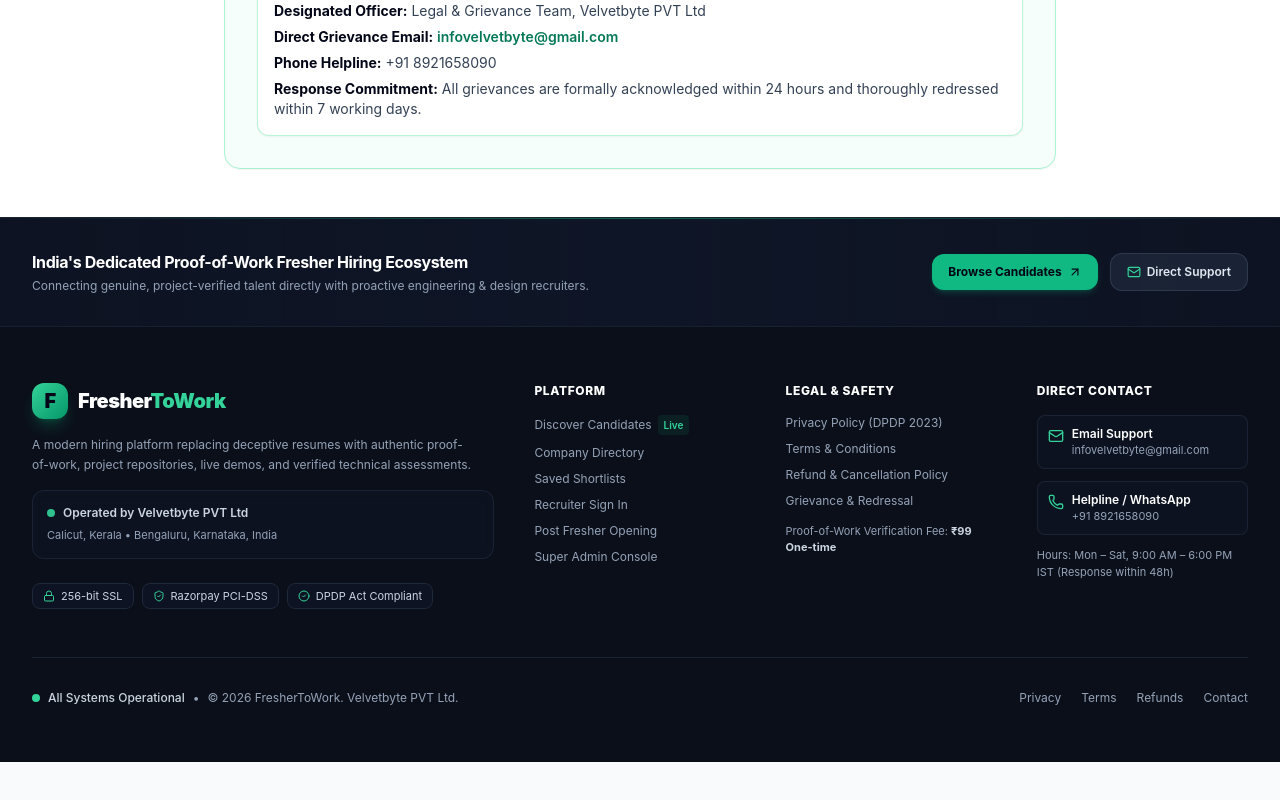
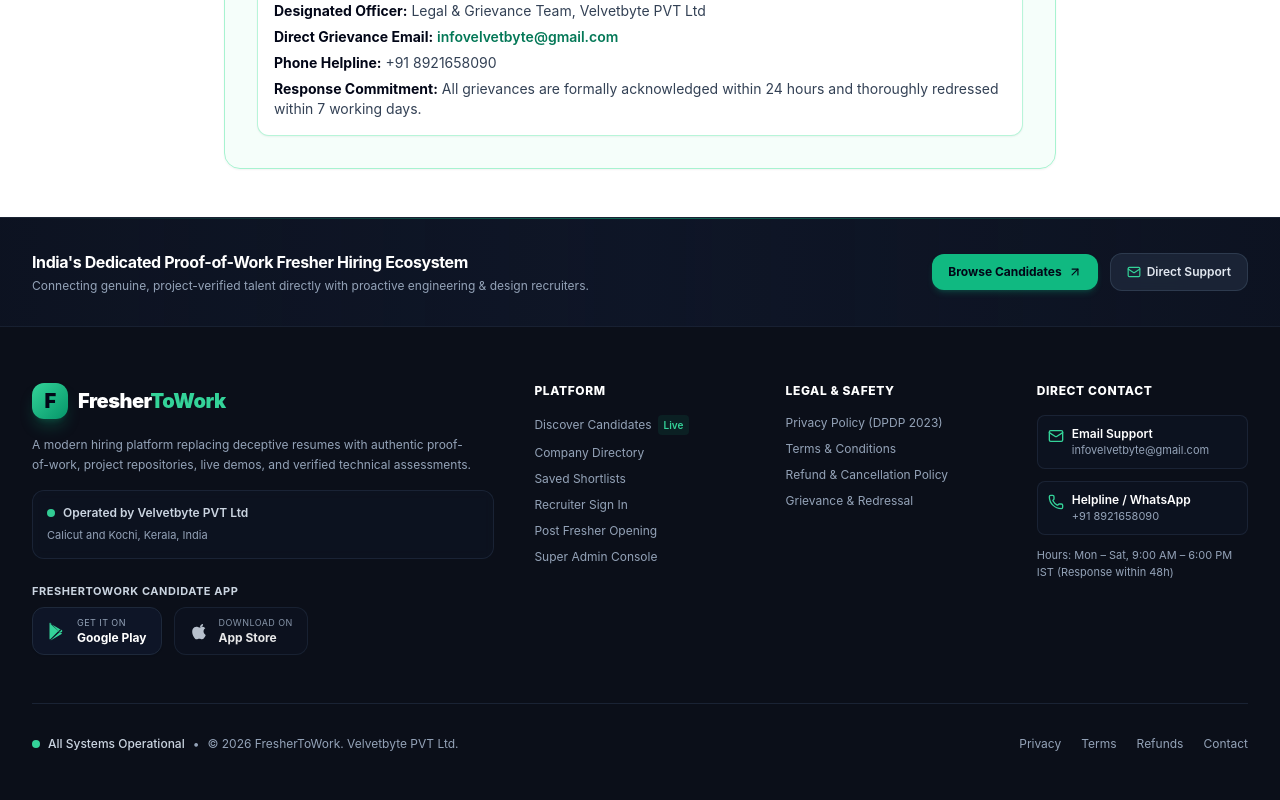
Before and after one commit to Ajuworks96/fresher2work, a Next.js app in the folder apps/recruiter-web/: page /contact in a window 1280 px wide. Shown: the part 1134-1934 px from the top of the page. Before the commit the page ends 1896 px from the top, so only its background shows below. Built offline with nearby package versions, Linux system fonts and the light colour scheme.

Commit message:
feat(footer): update location to Calicut & Kochi, remove pill badges and fee text, add Google Play & App Store candidate app buttons

```diff
--- a/apps/recruiter-web/src/app/contact/page.tsx
+++ b/apps/recruiter-web/src/app/contact/page.tsx
@@ -119,10 +119,10 @@
                 </p>
               </div>
               <div className="rounded-xl border border-slate-200 bg-slate-50/70 p-4">
-                <span className="text-xs font-bold uppercase tracking-wider text-slate-500">Karnataka Office</span>
-                <p className="mt-1 text-sm font-bold text-slate-950">Bengaluru Technology Hub</p>
+                <span className="text-xs font-bold uppercase tracking-wider text-slate-500">Kochi Office</span>
+                <p className="mt-1 text-sm font-bold text-slate-950">Kochi Technology Hub</p>
                 <p className="mt-1 text-xs text-slate-600 leading-relaxed">
-                  Indiranagar / HSR Layout Tech Corridor, Bengaluru, Karnataka – 560038, India
+                  Infopark Kochi / Kakkanad IT Corridor, Ernakulam, Kerala – 682042, India
                 </p>
               </div>
             </div>
--- a/apps/recruiter-web/src/app/privacy/page.tsx
+++ b/apps/recruiter-web/src/app/privacy/page.tsx
@@ -198,7 +198,7 @@
               <p><strong className="text-slate-950">Corporate Entity:</strong> Velvetbyte PVT Ltd / FresherToWork</p>
               <p><strong className="text-slate-950">Official Email:</strong> <a href="mailto:infovelvetbyte@gmail.com" className="text-emerald-700 hover:underline">infovelvetbyte@gmail.com</a></p>
               <p><strong className="text-slate-950">Helpline Phone:</strong> <a href="tel:+918921658090" className="text-emerald-700 hover:underline">+91 8921658090</a></p>
-              <p><strong className="text-slate-950">Operating Locations:</strong> Calicut, Kerala & Bengaluru, Karnataka, India</p>
+              <p><strong className="text-slate-950">Operating Locations:</strong> Calicut and Kochi, Kerala, India</p>
               <p><strong className="text-slate-950">Grievance SLA:</strong> All complaints acknowledged within 24 hours and resolved within 7 business days.</p>
             </div>
           </section>
--- a/apps/recruiter-web/src/app/terms/page.tsx
+++ b/apps/recruiter-web/src/app/terms/page.tsx
@@ -179,7 +179,7 @@
               <h2 className="text-xl font-bold">7. Governing Law & Dispute Resolution</h2>
             </div>
             <p className="mt-4">
-              These Terms shall be interpreted, governed by, and construed in accordance with the laws of India. Any legal dispute, controversy, or claim arising out of or relating to these terms or use of the platform shall be subject to the exclusive jurisdiction of the competent courts in Kozhikode (Calicut), Kerala or Bengaluru, Karnataka, India.
+              These Terms shall be interpreted, governed by, and construed in accordance with the laws of India. Any legal dispute, controversy, or claim arising out of or relating to these terms or use of the platform shall be subject to the exclusive jurisdiction of the competent courts in Kozhikode (Calicut) or Kochi, Kerala, India.
             </p>
           </section>
 
@@ -198,7 +198,7 @@
               <p><strong className="text-slate-950">Legal Entity:</strong> Velvetbyte PVT Ltd / FresherToWork</p>
               <p><strong className="text-slate-950">Email:</strong> <a href="mailto:infovelvetbyte@gmail.com" className="text-emerald-700 hover:underline">infovelvetbyte@gmail.com</a></p>
               <p><strong className="text-slate-950">Helpline:</strong> <a href="tel:+918921658090" className="text-emerald-700 hover:underline">+91 8921658090</a></p>
-              <p><strong className="text-slate-950">Locations:</strong> Calicut (Kerala) & Bengaluru (Karnataka), India</p>
+              <p><strong className="text-slate-950">Locations:</strong> Calicut and Kochi, Kerala, India</p>
             </div>
           </section>
 
--- a/apps/recruiter-web/src/components/Footer.tsx
+++ b/apps/recruiter-web/src/components/Footer.tsx
@@ -1,11 +1,8 @@
 import React from 'react';
 import Link from 'next/link';
 import {
-  ShieldCheck,
   Mail,
   Phone,
-  CheckCircle2,
-  Lock,
   ArrowUpRight
 } from 'lucide-react';
 
@@ -69,23 +66,45 @@
                 <span>Operated by Velvetbyte PVT Ltd</span>
               </div>
               <p className="text-[11px] text-slate-400 leading-normal">
-                Calicut, Kerala • Bengaluru, Karnataka, India
+                Calicut and Kochi, Kerala, India
               </p>
             </div>
 
-            {/* Trust Badges */}
-            <div className="pt-2 flex flex-wrap gap-2 text-[11px]">
-              <div className="inline-flex items-center gap-1.5 rounded-lg border border-slate-800 bg-slate-900/60 px-2.5 py-1 text-slate-300">
-                <Lock className="h-3 w-3 text-emerald-400" />
-                <span>256-bit SSL</span>
+            {/* Candidate App Store Badges */}
+            <div className="pt-2 space-y-2">
+              <div className="text-[11px] font-bold uppercase tracking-wider text-slate-300">
+                FresherToWork Candidate App
               </div>
-              <div className="inline-flex items-center gap-1.5 rounded-lg border border-slate-800 bg-slate-900/60 px-2.5 py-1 text-slate-300">
-                <ShieldCheck className="h-3 w-3 text-emerald-400" />
-                <span>Razorpay PCI-DSS</span>
-              </div>
-              <div className="inline-flex items-center gap-1.5 rounded-lg border border-slate-800 bg-slate-900/60 px-2.5 py-1 text-slate-300">
-                <CheckCircle2 className="h-3 w-3 text-emerald-400" />
-                <span>DPDP Act Compliant</span>
+              <div className="flex flex-wrap items-center gap-3">
+                {/* Google Play Button */}
+                <a
+                  href="/Fresher2Work.apk"
+                  download="Fresher2Work.apk"
+                  className="group flex items-center gap-2.5 rounded-xl border border-slate-800 bg-slate-900/90 px-3.5 py-2 transition-all hover:border-emerald-500/50 hover:bg-slate-800 active:scale-95 shadow-sm"
+                  title="Download FresherToWork for Android"
+                >
+                  <svg className="h-5 w-5 fill-current text-emerald-400 transition-transform group-hover:scale-110" viewBox="0 0 24 24">
+                    <path d="M3.609 1.814L13.793 12 3.61 22.186a1.99 1.99 0 0 1-.61-.92L3 21.266V2.734l.609-.92zm11.246 11.246l2.373-2.373-12.82-7.4a1.986 1.986 0 0 0-.799-.287l11.246 10.06zM4.409 22.986c.264.048.543-.024.799-.287l12.82-7.4-2.373-2.373-11.246 10.06zm13.684-11.758a1.5 1.5 0 0 1 0 1.544l-2.072 1.205-2.05-2.05 2.05-2.05 2.072 1.205a1.5 1.5 0 0 1 0 .146z"/>
+                  </svg>
+                  <div className="text-left">
+                    <div className="text-[9px] uppercase tracking-wider text-slate-400">Get it on</div>
+                    <div className="text-xs font-bold text-white group-hover:text-emerald-300">Google Play</div>
+                  </div>
+                </a>
+
+                {/* Apple App Store Button */}
+                <div
+                  className="group flex items-center gap-2.5 rounded-xl border border-slate-800/80 bg-slate-900/40 px-3.5 py-2 opacity-90 transition-all hover:border-slate-700"
+                  title="FresherToWork for iOS"
+                >
+                  <svg className="h-5 w-5 fill-current text-slate-300" viewBox="0 0 24 24">
+                    <path d="M18.71 19.5c-.83 1.24-1.71 2.45-3.05 2.47-1.34.03-1.77-.79-3.29-.79-1.53 0-2 .77-3.27.82-1.31.05-2.3-1.32-3.14-2.53C4.25 17 2.94 12.45 4.7 9.39c.87-1.52 2.43-2.48 4.12-2.51 1.28-.02 2.5.87 3.29.87.78 0 2.26-1.07 3.81-.91.65.03 2.47.26 3.64 1.98-.09.06-2.17 1.28-2.15 3.81.03 3.02 2.65 4.03 2.68 4.04-.03.07-.42 1.44-1.38 2.83M15.97 6.37c.62-.75 1.04-1.8 0.93-2.85-.9.04-2 .6-2.65 1.35-.58.67-1.09 1.74-.95 2.78 1.01.08 2.05-.53 2.67-1.28z"/>
+                  </svg>
+                  <div className="text-left">
+                    <div className="text-[9px] uppercase tracking-wider text-slate-400">Download on</div>
+                    <div className="text-xs font-bold text-white">App Store</div>
+                  </div>
+                </div>
               </div>
             </div>
           </div>
@@ -156,9 +175,6 @@
                   Grievance & Redressal
                 </Link>
               </li>
-              <li className="pt-1 text-[11px] text-slate-400">
-                Proof-of-Work Verification Fee: <strong className="text-slate-300">₹99 One-time</strong>
-              </li>
             </ul>
           </div>
 
```
Also changed, not shown: 1 other file (tests, documents, lock files or other folders).
